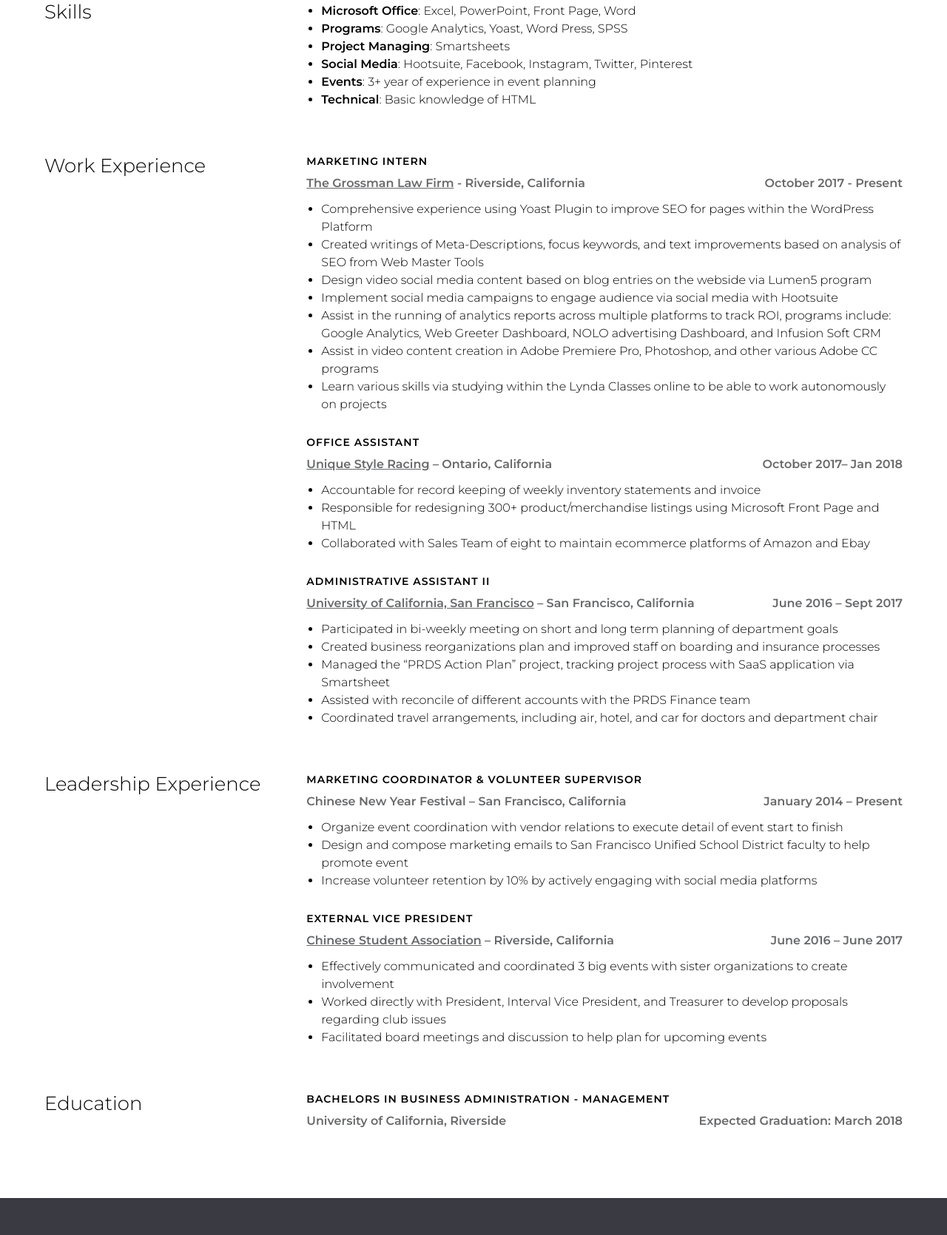
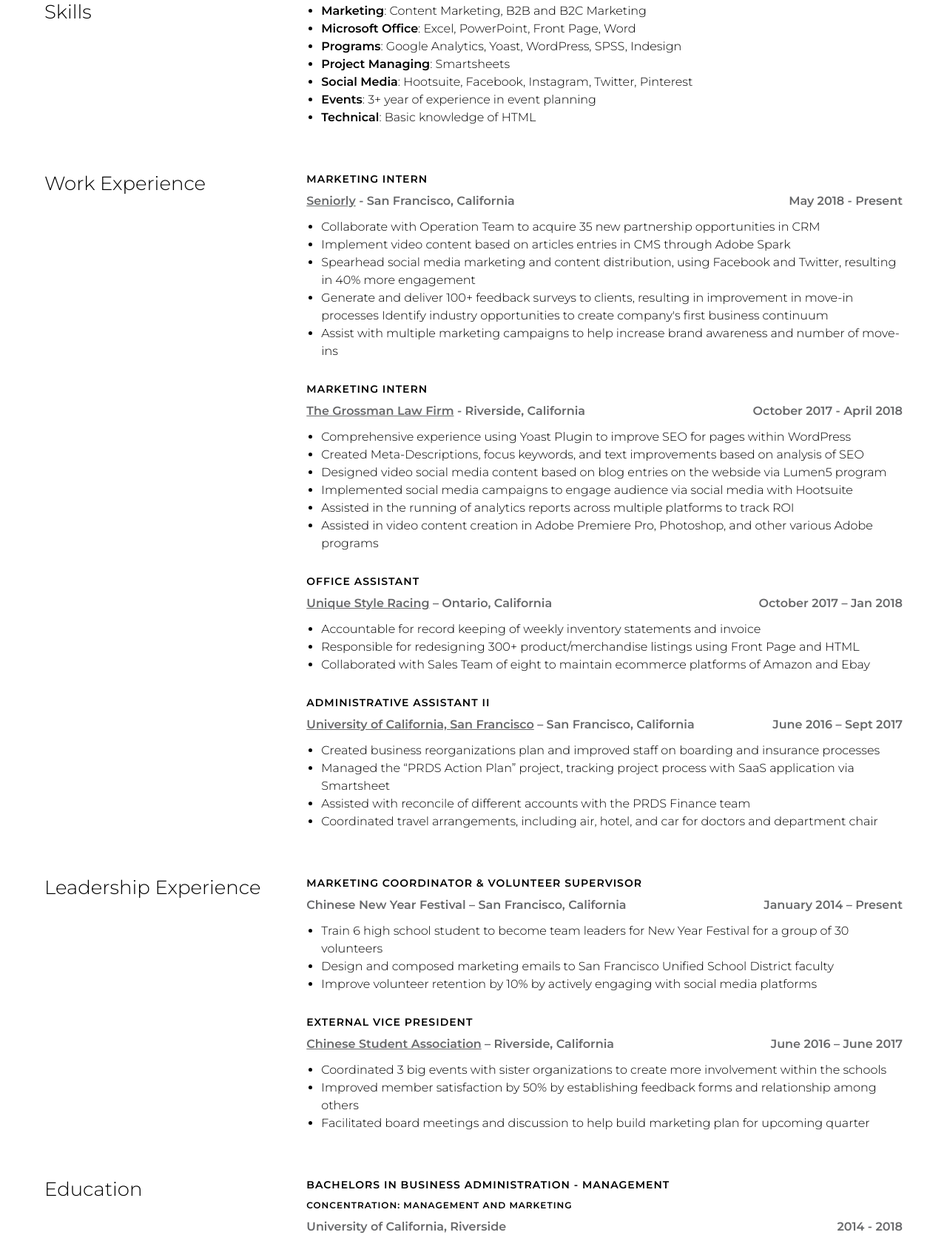
Before and after one commit to allisonszeto/allisonszeto.github.io, a plain HTML site: page index.html in a window 1280 px wide. Shown: the part 893-2563 px from the top of the page at 74% size. Drawn offline with Linux system fonts and the light colour scheme; a script that the page names is missing.

Commit message:
update resume 7142018

```diff
--- a/assets/styles.css
+++ b/assets/styles.css
@@ -259,6 +259,12 @@
   letter-spacing: 1px;
 }
 
+h4 {
+  font-size: 12px;
+  font-weight: bold;
+  letter-spacing: 1px;
+}
+
 strong {
   color: #68696b;
   font-weight: bold;
--- a/index.html
+++ b/index.html
@@ -44,8 +44,9 @@
       <div class="resume-block-container">
         <h2>Skills</h2>
         <ul>
+          <li><b>Marketing</b>: Content Marketing, B2B and B2C Marketing</li>
           <li><b>Microsoft Office</b>: Excel, PowerPoint, Front Page, Word</li>
-          <li><b>Programs</b>: Google Analytics, Yoast, Word Press, SPSS</li>
+          <li><b>Programs</b>: Google Analytics, Yoast, WordPress, SPSS, Indesign</li>
           <li><b>Project Managing</b>: Smartsheets</li>
           <li><b>Social Media</b>: Hootsuite, Facebook, Instagram, Twitter, Pinterest</li>
           <li><b>Events</b>: 3+ year of experience in event planning </li>
@@ -58,17 +59,33 @@
         <div class="resume-block">
           <h3>MARKETING INTERN</h3>
           <div class="resume-location-timeframe">
-            <strong><a href="https://www.grossmanlaw.net/">The Grossman Law Firm</a> - Riverside, California</strong>
-            <strong>October 2017 - Present</strong>
+            <strong><a href="https://www.seniorly.com/">Seniorly</a> - San Francisco, California</strong>
+            <strong>May 2018 - Present</strong>
           </div>
           <ul>
-            <li>Comprehensive experience using Yoast Plugin to improve SEO for pages within the WordPress Platform</li>
-            <li>Created writings of Meta-Descriptions, focus keywords, and text improvements based on analysis of SEO from Web Master Tools</li>
-            <li>Design video social media content based on blog entries on the webside via Lumen5 program</li>
-            <li>Implement social media campaigns to engage audience via social media with Hootsuite</li>
-            <li>Assist in the running of analytics reports across multiple platforms to track ROI, programs include: Google Analytics, Web Greeter Dashboard, NOLO advertising Dashboard, and Infusion Soft CRM</li>
-            <li>Assist in video content creation in Adobe Premiere Pro, Photoshop, and other various Adobe CC programs</li>
-            <li>Learn various skills via studying within the Lynda Classes online to be able to work autonomously on projects </li>
+            <li>Collaborate with Operation Team to acquire 35 new partnership opportunities in CRM</li>
+            <li>Implement video content based on articles entries in CMS through Adobe Spark</li>
+            <li>Spearhead social media marketing and content distribution, using Facebook and Twitter, resulting in 40% more engagement</li>
+            <li>Generate and deliver 100+ feedback surveys to clients, resulting in improvement in move-in processes Identify industry opportunities to create company's first business continuum</li>
+            <li>Assist with multiple marketing campaigns to help increase brand awareness and number of move-ins</li>
+          </ul>
+        </div>
+
+        <!-- This is a blank h2 to force the block on the right side of the grid -->
+        <h2></h2>
+        <div class="resume-block">
+          <h3>MARKETING INTERN</h3>
+          <div class="resume-location-timeframe">
+            <strong><a href="https://www.grossmanlaw.net/">The Grossman Law Firm</a> - Riverside, California</strong>
+            <strong>October 2017 - April 2018</strong>
+          </div>
+          <ul>
+            <li>Comprehensive experience using Yoast Plugin to improve SEO for pages within WordPress</li>
+            <li>Created Meta-Descriptions, focus keywords, and text improvements based on analysis of SEO</li>
+            <li>Designed video social media content based on blog entries on the webside via Lumen5 program</li>
+            <li>Implemented social media campaigns to engage audience via social media with Hootsuite</li>
+            <li>Assisted in the running of analytics reports across multiple platforms to track ROI</li>
+            <li>Assisted in video content creation in Adobe Premiere Pro, Photoshop, and other various Adobe programs</li>
           </ul>
         </div>
 
@@ -78,11 +95,11 @@
           <h3>OFFICE ASSISTANT</h3>
           <div class="resume-location-timeframe">
             <strong><a href="http://www.uniquestyleracing.com/">Unique Style Racing</a> – Ontario, California</strong>
-            <strong>October 2017– Jan 2018</strong>
+            <strong>October 2017 – Jan 2018</strong>
           </div>
           <ul>
             <li>Accountable for record keeping of weekly inventory statements and invoice</li>
-            <li>Responsible for redesigning 300+ product/merchandise listings using Microsoft Front Page and HTML</li>
+            <li>Responsible for redesigning 300+ product/merchandise listings using Front Page and HTML</li>
             <li>Collaborated with Sales Team of eight to maintain ecommerce platforms of Amazon and Ebay</li>
           </ul>
         </div>
@@ -93,13 +110,12 @@
           <h3>ADMINISTRATIVE ASSISTANT II</h3>
           <div class="resume-location-timeframe">
             <strong><a href="https://www.ucsf.edu/">University of California, San Francisco</a> – San Francisco, California </strong>
-            <strong>June 2016 – Sept 2017  </strong>
+            <strong>June 2016 – Sept 2017</strong>
           </div>
           <ul>
-            <li>Participated in bi-weekly meeting on short and long term planning of department goals</li>
             <li>Created business reorganizations plan and improved staff on boarding and insurance processes</li>
             <li>Managed the “PRDS Action Plan” project, tracking project process with SaaS application via Smartsheet</li>
-            <li>Assisted with reconcile of different accounts with the PRDS Finance team  </li>
+            <li>Assisted with reconcile of different accounts with the PRDS Finance team</li>
             <li>Coordinated travel arrangements, including air, hotel, and car for doctors and department chair</li>
           </ul>
         </div>
@@ -114,9 +130,9 @@
             <strong>January 2014 – Present</strong>
           </div>
           <ul>
-            <li>Organize event coordination with vendor relations to execute detail of event start to finish</li>
-            <li>Design and compose marketing emails to San Francisco Unified School District faculty to help promote event</li>
-            <li>Increase volunteer retention by 10% by actively engaging with social media platforms</li>
+            <li>Train 6 high school student to become team leaders for New Year Festival for a group of 30 volunteers</li>
+            <li>Design and composed marketing emails to San Francisco Unified School District faculty</li>
+            <li>Improve volunteer retention by 10% by actively engaging with social media platforms</li>
           </ul>
         </div>
 
@@ -129,9 +145,9 @@
             <strong>June 2016 – June 2017</strong>
           </div>
           <ul>
-            <li>Effectively communicated and coordinated 3 big events with sister organizations to create involvement</li>
-            <li>Worked directly with President, Interval Vice President, and Treasurer to develop proposals regarding club issues</li>
-            <li>Facilitated board meetings and discussion to help plan for upcoming events</li>
+            <li>Coordinated 3 big events with sister organizations to create more involvement within the schools</li>
+            <li>Improved member satisfaction by 50% by establishing feedback forms and relationship among others</li>
+            <li>Facilitated board meetings and discussion to help build marketing plan for upcoming quarter</li>
           </ul>
         </div>
       </div>
@@ -140,9 +156,10 @@
         <h2>Education</h2>
         <div class="resume-block">
           <h3>BACHELORS IN BUSINESS ADMINISTRATION - MANAGEMENT</h3>
+          <h4>CONCENTRATION: MANAGEMENT AND MARKETING</h4>
           <div class="resume-location-timeframe">
             <strong>University of California, Riverside </strong>
-            <strong>Expected Graduation: March 2018</strong>
+            <strong>2014 - 2018</strong>
           </div>
         </div>
       </div>
```
